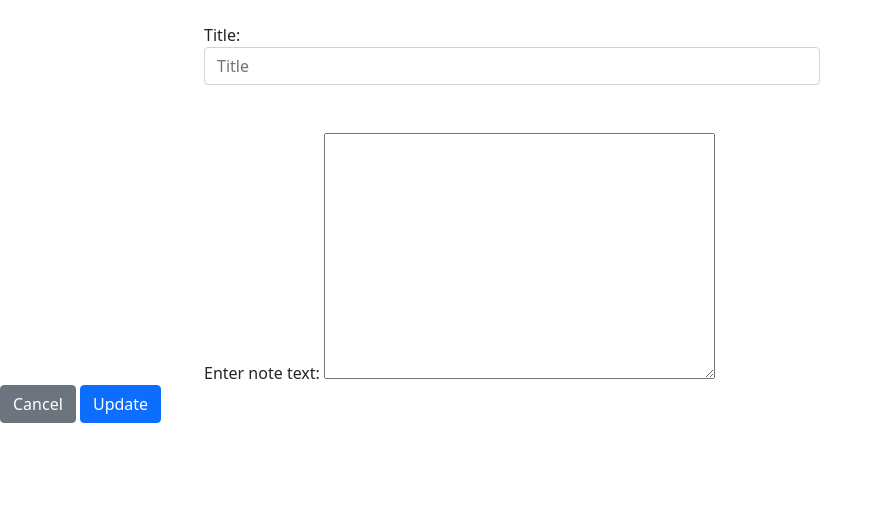
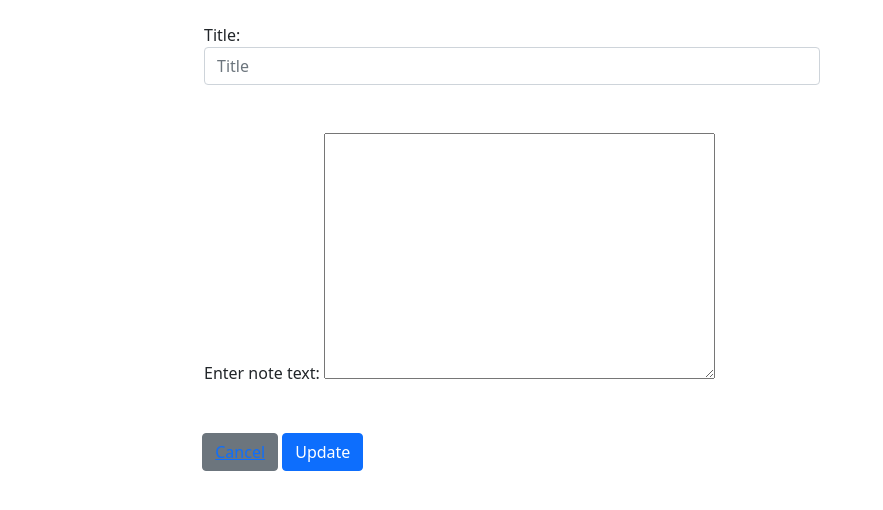
Before and after one commit to mryoshizaki/daily-note, a Django app: template main/templates/main/notes/update_note.html in a window 1280 px wide. Shown: the part 105-615 px from the top of the page, without its empty margins (0-883 px from the left). Run offline with Django 3.2, Linux system fonts and the light colour scheme; the template is opened without the code that fills it: values that come from a table or form of the project are taken from there, others are empty.

Commit message:
more bug fixes

```diff
--- a/main/templates/main/notes/update_note.html
+++ b/main/templates/main/notes/update_note.html
@@ -97,11 +97,19 @@
                 <br />
                 <div class="row" style="margin-left: 15%; margin-right: 15%">
                 <div class="col">Enter note text: {{form.text}}</div>
-            </div>
+                </div>
+                <br >
+                <br >
+                <div style="margin-left: 15.8%;">
+                  <div class="btn btn-secondary">
+                    <a href="{% url 'notesview' %}"> Cancel </a>
+                  </div>
+                  <button id="submit_button" type="submit" class="btn btn-primary">Update</button>
+                </div>
 
 
-        <button type="button" class="btn btn-secondary" data-bs-dismiss="modal">Cancel</button>
-        <button id="submit_button" type="submit" class="btn btn-primary">Update</button>
+
+
 
 </form>
 
--- a/main/urls.py
+++ b/main/urls.py
@@ -15,6 +15,7 @@ urlpatterns = [
     #notes
     path('view-notes/', views.Notes_View, name='notesview'),
     path('view-notes/update/<pk>', views.update_note, name='update-note'),
+#    path('view-notes/cancel-update-notes', views.Cancel_Update_Notes, name='cancel-update-notes'),
     path('view-notes/delete/<pk>', views.delete_note, name='delete-note'),
     path('tinymce/', include('tinymce.urls')),
 
--- a/main/views.py
+++ b/main/views.py
@@ -119,6 +119,11 @@ def update_note(request,pk):
             print(form.errors)
     data = {"note":note,'form':form,'color':color}
     return render(request, "main/notes/update_note.html",data)
+
+def Cancel_Update_Notes(request):
+
+
+    return render(request, 'main/notes/NotesView.html')
 
 def delete_note(request,pk):
     user = request.user
```
